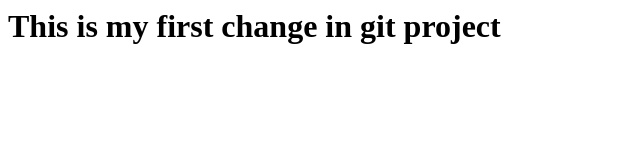
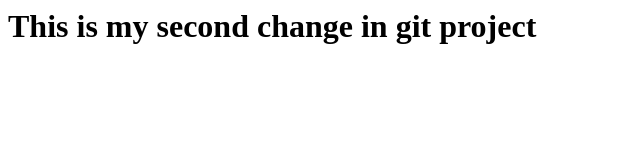
Before and after one commit to sandeep8308099903/test-web, a plain HTML site: page index.html in a window 1280 px wide. Shown: the whole page, without its empty margins (0-640 px from the left). Drawn offline with Linux system fonts and the light colour scheme.

Commit message:
my second commit

```diff
--- a/index.html
+++ b/index.html
@@ -1,3 +1,3 @@
 <h1>
-This is my first change in git project
+This is my second change in git project
 </h1>
```
